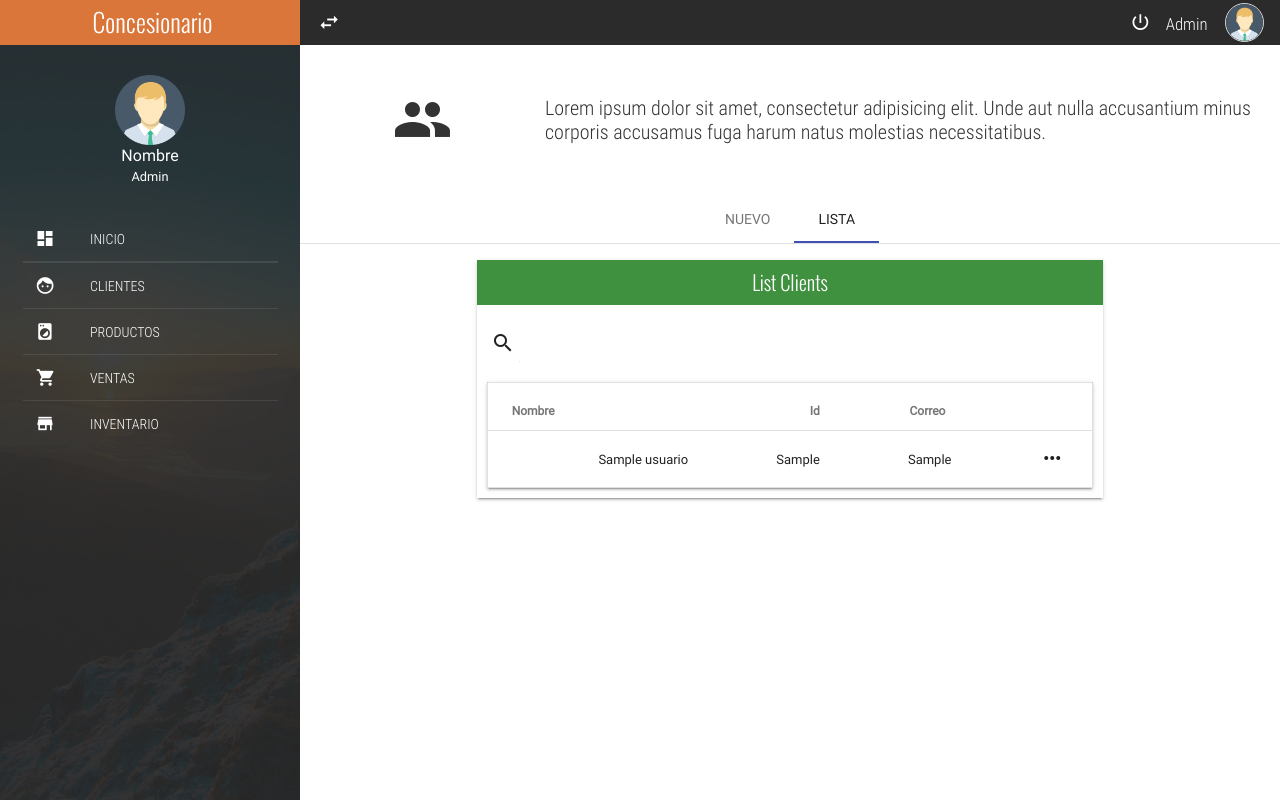
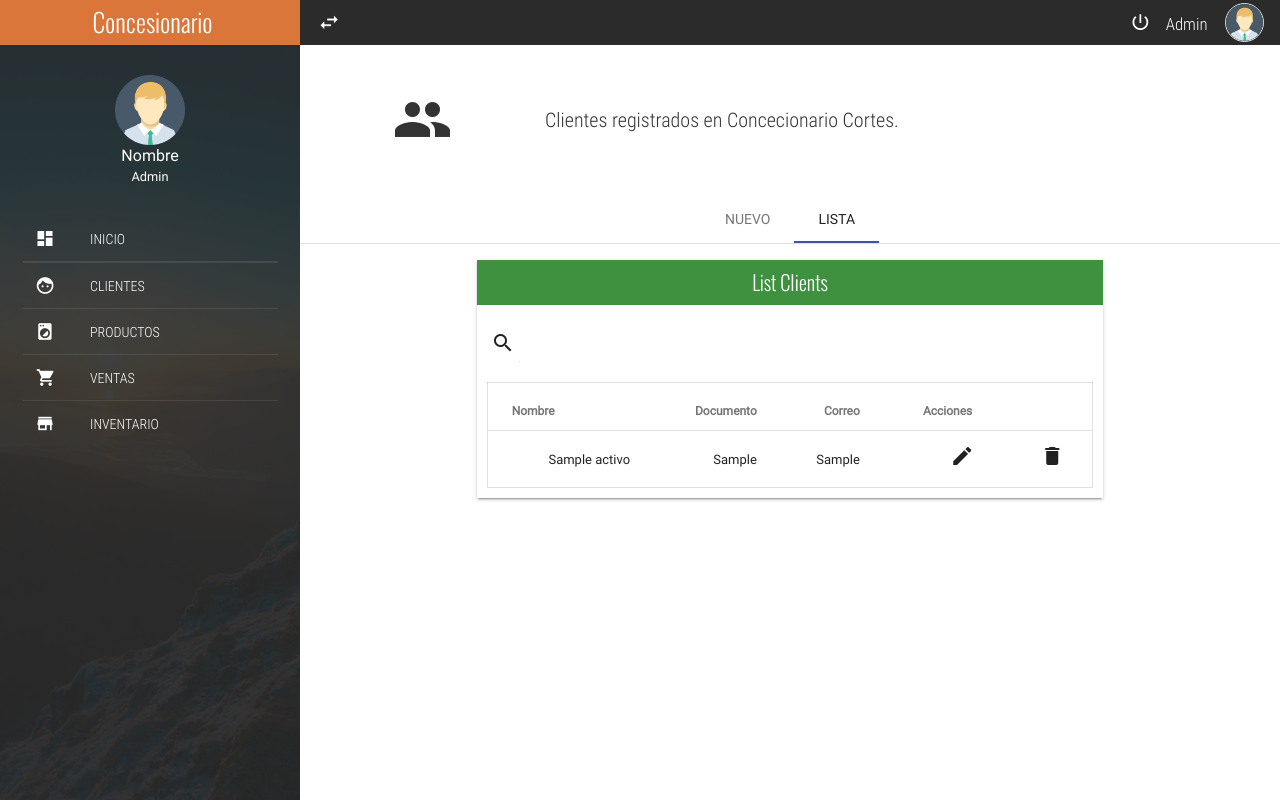
Before and after one commit to DanielP723/ProyectoIntegradorI, a PHP site: page /client.php in a window 1280 px wide, after a click on "LISTA". Run offline with PHP 8.4, Linux system fonts and the light colour scheme; tables that the repository leaves empty or names only in its code hold one stand-in row (values such as "Sample post"); some libraries are stand-ins or nearby versions; some web fonts are replaced.

Commit message:
Recuperación de información
Otro equipo se adueñó del equipo en el que se estaba trabajando

Co-Authored-By: Armando Enrique Cortés <62660438+Armandosky@users.noreply.github.com>

```diff
--- a/HTML/client.php
+++ b/HTML/client.php
@@ -142,7 +142,7 @@ $conexion=conectar();
 			</div>
 			<div class="full-width header-well-text">
 				<p class="text-condensedLight">
-					Lorem ipsum dolor sit amet, consectetur adipisicing elit. Unde aut nulla accusantium minus corporis accusamus fuga harum natus molestias necessitatibus.
+					Clientes registrados en Concecionario Cortes.
 				</p>
 			</div>
 		</section>
@@ -220,27 +220,29 @@ $conexion=conectar();
 								List Clients
 							</div>
 							<div class="full-width panel-content">
-								<form action="#">
+								<form action="registrouser.php" method="post">
 									<div class="mdl-textfield mdl-js-textfield mdl-textfield--expandable">
 										<label class="mdl-button mdl-js-button mdl-button--icon" for="searchClient">
 											<i class="zmdi zmdi-search"></i>
 										</label>
 										<div class="mdl-textfield__expandable-holder">
-											<input class="mdl-textfield__input" type="text" id="searchClient">
+											<input class="mdl-textfield__input" type="search" placeholder="Documento" pattern="-?[0-9]*(\.[0-9]+)?" id="searchClient">
 											<label class="mdl-textfield__label"></label>
 										</div>
 									</div>
 								</form>
+								<div class="table-responsive">
 								<table class="mdl-data-table mdl-js-data-table mdl-shadow--2dp full-width table-responsive">
 									<thead>
 										<tr>
 											<th class="mdl-data-table__cell--non-numeric">Nombre</th>
-											<th>Id</th>
+											<th>Documento</th>
 											<th>Correo</th>
+											<th>Acciones</th>
 										</tr>
 									</thead>
 										<?php
-										$consulta = "SELECT nombre_u,documento,correo FROM usuarios";
+										$consulta = "SELECT nombre_u,documento,correo FROM usuarios_activos";
 										$resultado = mysqli_query($conexion,$consulta);
 										while($mostrar=mysqli_fetch_array($resultado)){
 										?>
@@ -249,17 +251,22 @@ $conexion=conectar();
 											<td><?php echo $mostrar['nombre_u']?></td>
 											<td><?php echo $mostrar['documento']?></td>
 											<td><?php echo $mostrar['correo']?></td>
-											<td><button class="mdl-button mdl-button--icon mdl-js-button mdl-js-ripple-effect"><i class="zmdi zmdi-more"></i></button></td>
+
+
+											<td><a href="editclient.php?id=<?php echo $mostrar["documento"];?>" class="mdl-button mdl-button--icon mdl-js-button mdl-js-ripple-effect"><i class="zmdi zmdi-edit"></i></button></td>
+
+											<td><a href="deleteclient.php?id=<?php echo $mostrar["documento"];?>" class="mdl-button mdl-button--icon mdl-js-button mdl-js-ripple-effect" name="delete"><i class="zmdi zmdi-delete"></i></button></td>
+
 										</tr>
 										<?php
 										}
 										?>
 									</tbody>
 								</table>
+									</div>
 								</div>
 							</div>
 						</div>
-
 					</div>
 				</div>
 			</div>
--- a/HTML/conexionBD.php
+++ b/HTML/conexionBD.php
@@ -4,7 +4,7 @@ function conectar(){
 
     $user="root";
     $pass="informatica";
-    $server="localhost:3306";
+    $server="localhost:3307";
     $db="concesionario";
     $conexion=mysqli_connect($server,$user,$pass,$db);
 
--- a/HTML/registrouser.php
+++ b/HTML/registrouser.php
@@ -9,7 +9,7 @@ $email=$_POST['emailUser'];
 $direccion=$_POST['addressUser'];
 
 $conexion=conectar();
-$insertar = "INSERT INTO usuarios (nombre_u,documento,direccion,telefono,correo) VALUES ('$nombre','$identificacion','$direccion','$telefono','$email')";
+$insertar = "CALL signupUser('$nombre','$identificacion','$direccion','$telefono','$email')";
 
 $resultado = mysqli_query($conexion,$insertar);
 
```
Also changed, not shown: HTML/deleteclient.php (added, +15 -0 lines).
